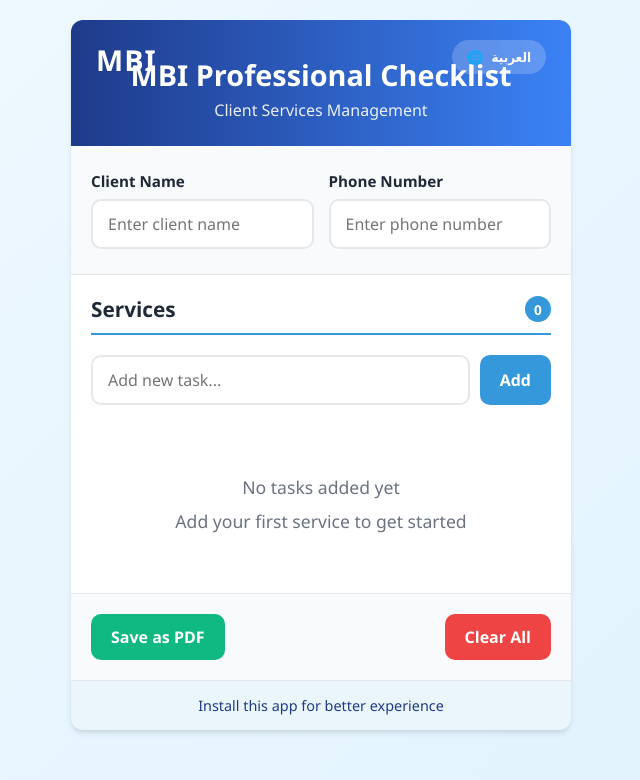
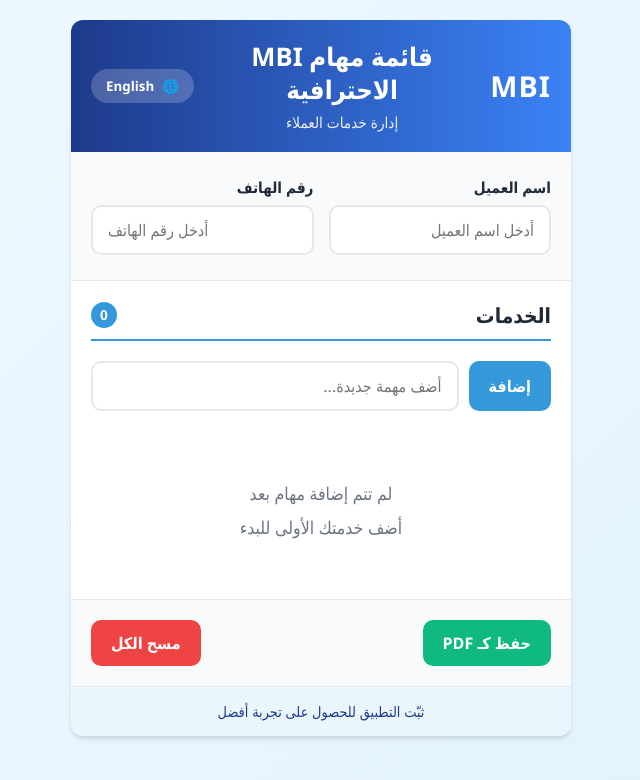
Before and after one commit to l1lchucky/client-checklist-, a plain HTML site: page index.html in a window 1280 px wide. Shown: the whole page, without its empty margins (319-959 px from the left). Drawn offline with Linux system fonts and the light colour scheme.

Commit message:
Update index.html

```diff
--- a/index.html
+++ b/index.html
@@ -1,5 +1,5 @@
 <!DOCTYPE html>
-<html lang="en" dir="ltr">
+<html lang="ar" dir="rtl">
 <head>
   <meta charset="UTF-8">
   <meta name="viewport" content="width=device-width, initial-scale=1.0">
@@ -39,6 +39,10 @@
       align-items: flex-start;
     }
 
+    body.rtl {
+      direction: rtl;
+    }
+
     .container {
       background: white;
       width: 100%;
@@ -49,36 +53,30 @@
       transition: var(--transition);
     }
 
-    body.rtl {
-      direction: rtl;
-    }
-
     .app-header {
       background: linear-gradient(to right, var(--primary), var(--primary-light));
       color: white;
-      padding: 25px 20px;
+      padding: 20px;
       text-align: center;
       position: relative;
+      display: flex;
+      justify-content: space-between;
+      align-items: center;
+    }
+
+    .header-content {
+      flex: 1;
+      padding: 0 10px;
     }
 
     .mbi-brand {
-      position: absolute;
-      top: 20px;
-      left: 25px;
       font-size: 1.8rem;
       font-weight: bold;
       letter-spacing: 1px;
-    }
-
-    body.rtl .mbi-brand {
-      left: auto;
-      right: 25px;
+      min-width: 60px;
     }
 
     .lang-toggle {
-      position: absolute;
-      top: 20px;
-      right: 25px;
       background: rgba(255, 255, 255, 0.2);
       border: none;
       color: white;
@@ -90,11 +88,8 @@
       display: flex;
       align-items: center;
       gap: 8px;
-    }
-
-    body.rtl .lang-toggle {
-      right: auto;
-      left: 25px;
+      min-width: 90px;
+      justify-content: center;
     }
 
     .lang-toggle:hover {
@@ -103,12 +98,13 @@
     }
 
     h1 {
-      font-size: 1.8rem;
-      margin: 10px 0 5px;
+      font-size: 1.6rem;
+      margin: 0 0 5px;
+      line-height: 1.3;
     }
 
     .app-subtitle {
-      font-size: 1rem;
+      font-size: 0.95rem;
       opacity: 0.9;
       font-weight: 400;
     }
@@ -125,6 +121,16 @@
     @media (max-width: 500px) {
       .client-info {
         grid-template-columns: 1fr;
+      }
+
+      .app-header {
+        flex-direction: column;
+        gap: 15px;
+      }
+
+      .mbi-brand, .lang-toggle {
+        width: 100%;
+        justify-content: center;
       }
     }
 
@@ -252,12 +258,12 @@
       margin-bottom: 12px;
       box-shadow: 0 2px 4px rgba(0, 0, 0, 0.05);
       transition: var(--transition);
-      border-left: 4px solid var(--secondary);
+      border-right: 4px solid var(--secondary);
     }
 
-    body.rtl .task-item {
-      border-left: none;
-      border-right: 4px solid var(--secondary);
+    body:not(.rtl) .task-item {
+      border-right: none;
+      border-left: 4px solid var(--secondary);
     }
 
     .task-item:hover {
@@ -270,16 +276,16 @@
     }
 
     .task-checkbox {
-      margin-right: 15px;
+      margin-left: 15px;
       width: 20px;
       height: 20px;
       cursor: pointer;
       accent-color: var(--success);
     }
 
-    body.rtl .task-checkbox {
-      margin-right: 0;
-      margin-left: 15px;
+    body:not(.rtl) .task-checkbox {
+      margin-left: 0;
+      margin-right: 15px;
     }
 
     .task-text {
@@ -342,12 +348,12 @@
       height: 26px;
       border-radius: 50%;
       font-size: 0.85rem;
-      margin-left: 10px;
+      margin-right: 10px;
     }
 
-    body.rtl .counter {
-      margin-left: 0;
-      margin-right: 10px;
+    body:not(.rtl) .counter {
+      margin-right: 0;
+      margin-left: 10px;
     }
 
     .pwa-notice {
@@ -386,67 +392,69 @@
     }
   </style>
 </head>
-<body>
+<body class="rtl">
   <div class="container">
     <div class="app-header">
       <div class="mbi-brand">MBI</div>
+      <div class="header-content">
+        <h1 id="title">قائمة مهام MBI الاحترافية</h1>
+        <p id="appSubtitle" class="app-subtitle">إدارة خدمات العملاء</p>
+      </div>
       <button id="langBtn" class="lang-toggle">
         <span>🌐</span>
-        <span id="langLabel">العربية</span>
+        <span id="langLabel">English</span>
       </button>
-      <h1 id="title">MBI Professional Checklist</h1>
-      <p id="appSubtitle" class="app-subtitle">Client Services Management</p>
     </div>
 
     <div class="client-info">
       <div class="form-group">
-        <label id="nameLabel">Client Name</label>
-        <input type="text" id="clientName" placeholder="Enter client name">
+        <label id="nameLabel">اسم العميل</label>
+        <input type="text" id="clientName" placeholder="أدخل اسم العميل">
       </div>
       <div class="form-group">
-        <label id="phoneLabel">Phone Number</label>
-        <input type="tel" id="clientPhone" placeholder="Enter phone number">
+        <label id="phoneLabel">رقم الهاتف</label>
+        <input type="tel" id="clientPhone" placeholder="أدخل رقم الهاتف">
       </div>
     </div>
 
     <div class="services-section">
       <h2 class="section-title">
-        <span id="servicesTitle">Services</span>
+        <span id="servicesTitle">الخدمات</span>
         <span id="serviceCounter" class="counter">0</span>
       </h2>
 
       <div class="task-input-group">
-        <input type="text" id="newTask" placeholder="Add new task...">
+        <input type="text" id="newTask" placeholder="أضف مهمة جديدة...">
         <button id="addBtn" class="btn btn-primary">
-          <span id="addLabel">Add</span>
+          <span id="addLabel">إضافة</span>
         </button>
       </div>
 
       <ul id="taskList" class="task-list">
         <li class="empty-state" id="emptyState">
-          <p>No tasks added yet</p>
-          <p>Add your first service to get started</p>
+          <p>لم تتم إضافة مهام بعد</p>
+          <p>أضف خدمتك الأولى للبدء</p>
         </li>
       </ul>
     </div>
 
     <div class="action-buttons">
       <button id="saveBtn" class="btn btn-success">
-        <span id="saveLabel">Save as PDF</span>
+        <span id="saveLabel">حفظ كـ PDF</span>
       </button>
       <button id="clearBtn" class="btn btn-danger">
-        <span id="clearLabel">Clear All</span>
+        <span id="clearLabel">مسح الكل</span>
       </button>
     </div>
 
     <div class="pwa-notice">
-      <span id="pwaText">Install this app for better experience</span>
+      <span id="pwaText">ثبّت التطبيق للحصول على تجربة أفضل</span>
     </div>
   </div>
 
   <script>
-    // Language state (false = English, true = Arabic)
-    let isArabic = false;
+    // Language state (true = Arabic, false = English)
+    let isArabic = true;
 
     // Language packs
     const translations = {
```
